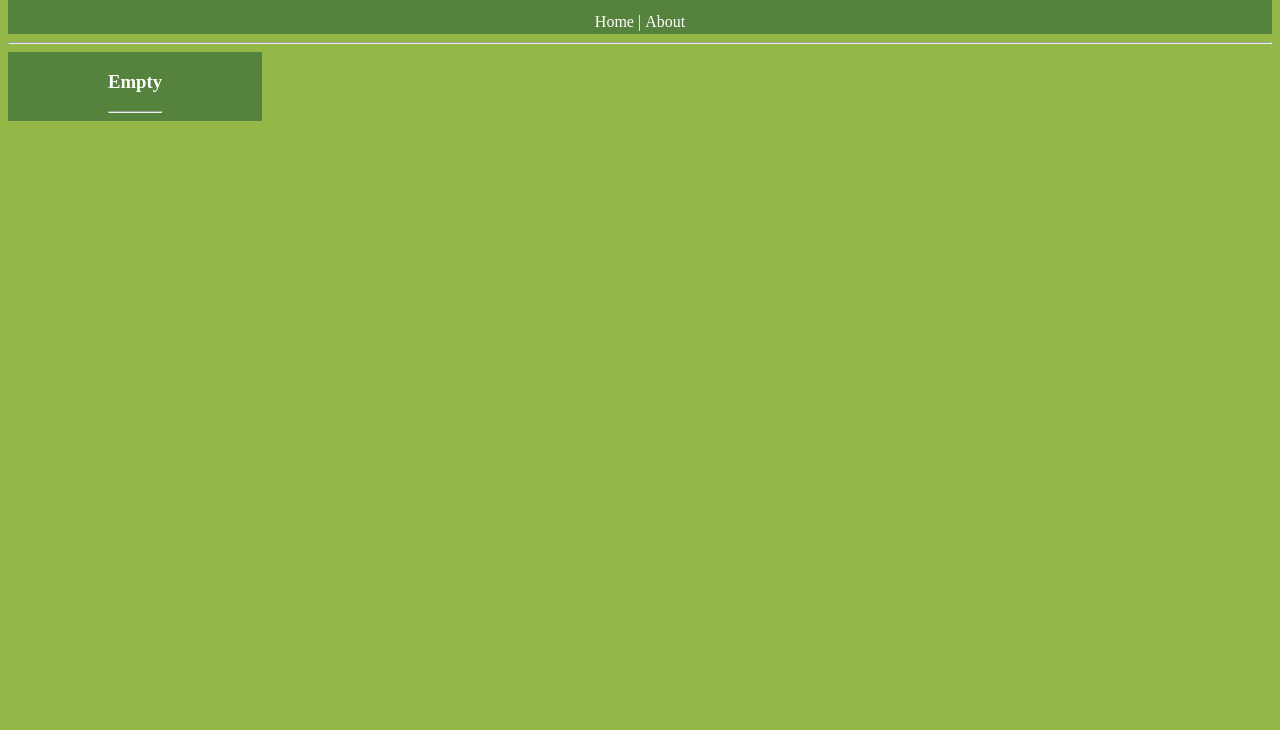
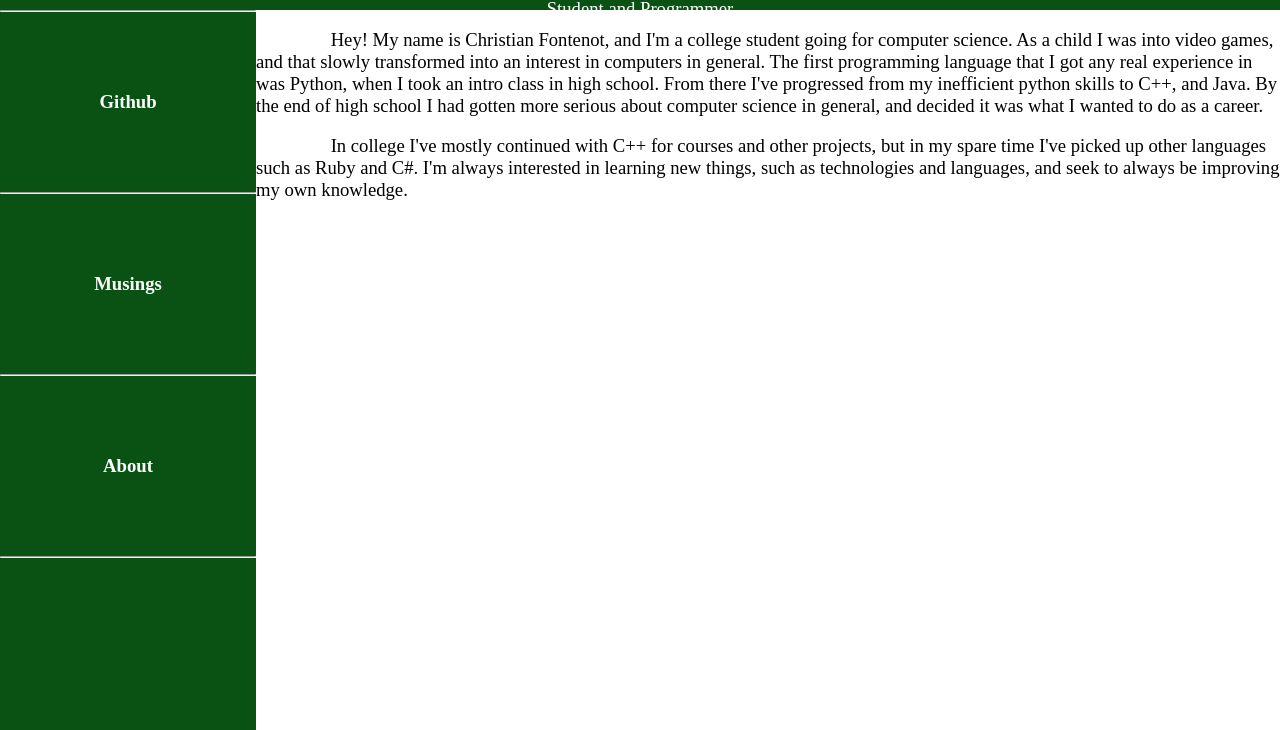
Before and after one commit to ThatOneOlive/ThatOneOlive.github.io, a plain HTML site: page index.html in a window 1280 px wide. Shown: the part 70-800 px from the top of the page. Drawn offline with Linux system fonts and the light colour scheme.

Commit message:
Redesign Site Layout

```diff
--- a/AboutCSS.css
+++ /dev/null
@@ -1,26 +0,0 @@
-body {
-	background-color: rgb(147, 184, 72);
-	text-align: center;
-}
-
-a {
-	text-decoration: none;
-	color: white;
-}
-
-
-#heading
-{
-	background-color: rgb(85, 130, 60);
-	color: white;
-}
-#nav
-{
-	background-color: rgb(85, 130, 60);
-	margin: auto;
-}
-
-p
-{
-	color: white;
-}
--- /dev/null
+++ b/CSS/header.css
@@ -0,0 +1,42 @@
+:root
+{
+    --main-bg-color: rgb(10, 82, 20);
+}
+
+#intro {
+	background-color: var(--main-bg-color);
+	color: white;
+	text-align: center;
+	width:100%;
+	height: 10%;
+}
+body {
+	margin: 0;
+    padding: 0;
+    height:100%;
+}
+h1
+{
+	margin: 0;
+	padding: 1% 0% 0% 0%;
+}
+
+#footer{
+    background-color: var(--main-bg-color);
+    color: white;
+    text-align: center;
+    width:100%;
+    height: 5%;
+}
+a {
+    text-decoration: none;
+    color: white;
+}
+html
+{
+    height: 100%;
+}
+p
+{
+	font-size:14pt;
+}
--- /dev/null
+++ b/CSS/index.css
@@ -0,0 +1,65 @@
+
+:root
+{
+	--main-bg-color-hover: rgb(25, 126, 38);
+}
+
+a {
+	color: white;
+}
+
+#sideblock
+{
+	height:25%;
+	width: 100%;
+	margin: 0 auto;
+}
+.sidebar
+{
+	width: 20%;
+	height: 100%;
+	background-color: var(--main-bg-color);
+	float: left;
+	margin: 0;
+	padding:0;
+}
+
+.mainblock
+{
+	float: left;
+	width:80%;
+}
+#main
+{
+	height:90%;
+}
+#main::after
+{
+	clear: both;
+}
+
+.sideBlock
+{
+	display: table;
+	margin:0;
+	padding:0;
+	text-align: center;
+	vertical-align: middle;
+	border-bottom: white solid 1%;
+}
+.sideBlock:hover
+{
+background-color: var(--main-bg-color-hover);
+}
+
+.sideBlockLink
+{
+	width: 100%;
+	height:100%;
+	border: solid white 1%;
+}
+#blocktext
+{
+	display: table-cell;
+	vertical-align: middle;
+}
--- /dev/null
+++ b/CSS/musings.css
@@ -0,0 +1,5 @@
+#musingBlock
+{
+    height:83%;
+    width:100%;
+}
--- a/index.html
+++ b/index.html
@@ -1,23 +1,49 @@
 <!DOCTYPE html>
 <html>
 <head>
-<link rel="stylesheet" type="text/css" href="mainpageCSS.css">
+<link rel="stylesheet" type="text/css" href="./CSS/index.css">
+<link rel="stylesheet" type="text/css" href="./CSS/header.css">
 </head>
 <body>
 <div id="intro">
-<h1><a href="#top">chfont's Page</a></h1>
-<table id="nav">
-<tr>
-<td><a href="index.html">Home</a></td>
-<td>|</td>
-<td><a href="About.html">About</a></td>
-</tr>
-</table>
+<h1><a href="#top">Christian Fontenot</a></h1>
+<p>Student and Programmer</p>
 </div>
-<hr style="color: white;"/>
-<div id="Block">
-<h3>Empty</h3>
-<hr style=" color: white; float: top"/>
+<div id = "main">
+    <div class = "sidebar">
+        <hr style="color: white; margin:0; padding:0;"/>
+        <a href="https://github.com/chfont" class="sideBlockLink">
+            <div id = "sideblock" class="sideBlock">
+                <h3 id="blocktext">Github</h3>
+            </div>
+        </a>
+        <hr style="color: white; margin:0; padding:0;"/>
+        <a href="musings.html" class="sideBlockLink">
+            <div id="sideblock" class="sideBlock">
+                <h3 id="blocktext">Musings</h3>
+            </div>
+        </a>
+
+        <hr style="color: white; margin:0; padding:0;"/>
+        <a href="About.html" class="sideBlockLink">
+            <div id="sideblock" class="sideBlock">
+                <h3 id="blocktext">About</h3>
+            </div>
+        </a>
+        <hr style="color: white; margin:0; padding:0;"/>
+    </div>
+
+    <div class = "mainblock">
+        <p>&emsp;&emsp;&emsp;&emsp;Hey! My name is Christian Fontenot, and I'm a college student going for computer science. As a child I was into video games,
+        and that slowly transformed into an interest in computers in general. The first programming language that I got any real experience in was Python, when I
+        took an intro class in high school. From there I've progressed from my inefficient python skills to C++, and Java. By the end of high school I had gotten
+        more serious about computer science in general, and decided it was what I wanted to do as a career.</p>
+        <p>&emsp;&emsp;&emsp;&emsp;In college I've mostly continued with C++ for courses and other projects,
+        but in my spare time I've picked up other languages such as Ruby and C#. I'm always interested in learning new things, such as technologies and languages,
+        and seek to always be improving my own knowledge.</p>
+    </div>
+    <div class = "footer"></div>
 </div>
+
 </body>
 </html>
--- a/mainpageCSS.css
+++ /dev/null
@@ -1,41 +0,0 @@
-
-body {
-	background-color: rgb(147, 184, 72);
-}
-
-a {
-	text-decoration: none;
-	color: white;
-}
-
-#intro {
-	background-color: rgb(85, 130, 60);
-	color: white;
-	text-align: center;
-}
-
-#nav
-{
-	background-color: rgb(85, 130, 60);
-	margin: auto;
-}
-
-#Block
-{
-	padding-left: 100px;
-	padding-right: 100px;
-	text-align: left;
-	float: left;
-	background-color: rgb(85, 130, 60);
-	color: white;
-}
-td
-{
-color: white;
-
-}
-
-p
-{
-	color: white;
-}
```
Also changed, not shown: About.html (+14 -12 lines), CSS/about.css (added, +7 -0 lines), musings.html (added, +18 -0 lines), 1 other file.
